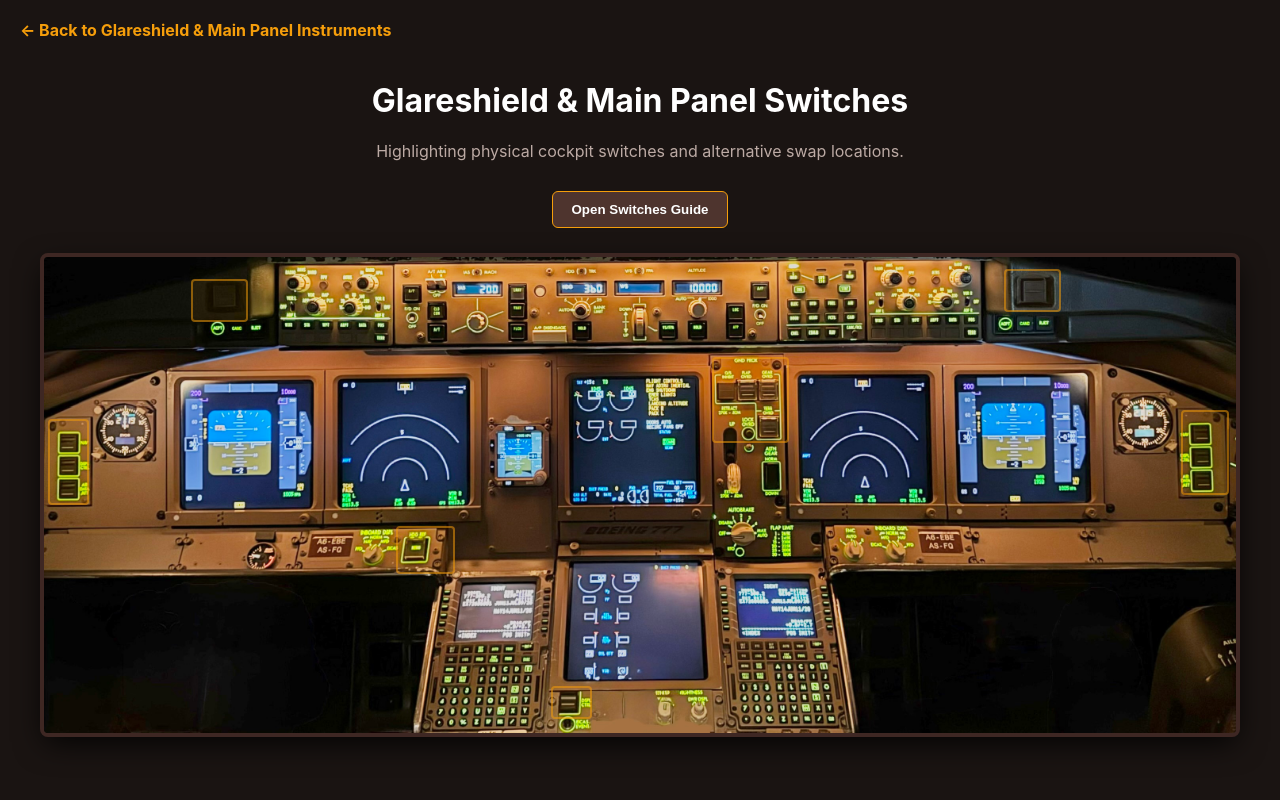
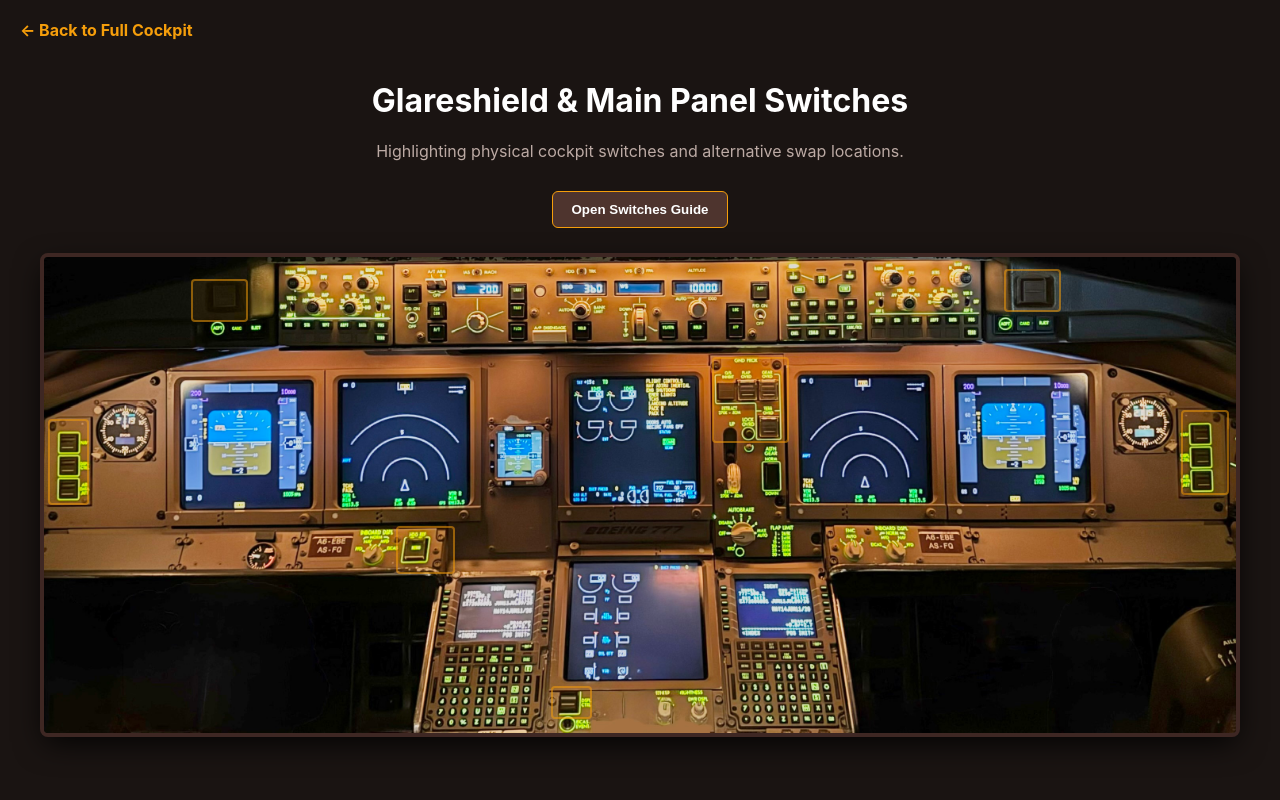
Before and after one commit to amown908/Switches, a plain HTML site: page gswitchesss.html in a window 1280 px wide. Shown: the top 800 px of the page. Drawn offline with Linux system fonts and the light colour scheme.

Commit message:
Update gswitchesss.html

```diff
--- a/gswitchesss.html
+++ b/gswitchesss.html
@@ -183,7 +183,7 @@
 </head>
 <body>
 
-    <a href="glareshield.html" class="back-link">← Back to Glareshield & Main Panel Instruments</a>
+    <a href="index.html" class="back-link">← Back to Full Cockpit</a>
 
     <h1>Glareshield & Main Panel Switches</h1>
     <p class="subtitle">Highlighting physical cockpit switches and alternative swap locations.</p>
```
